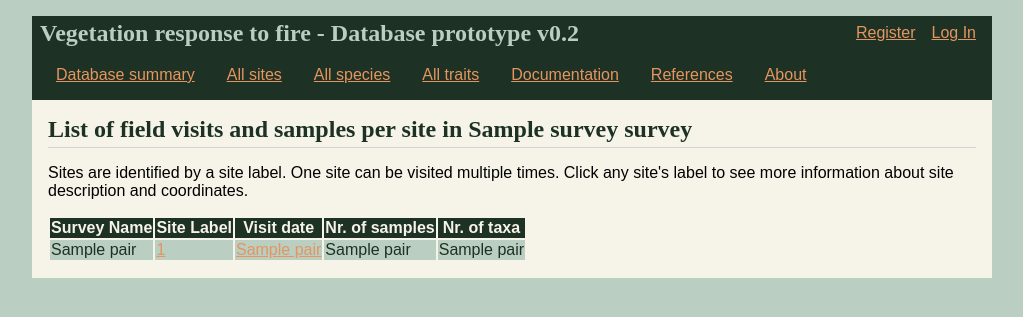
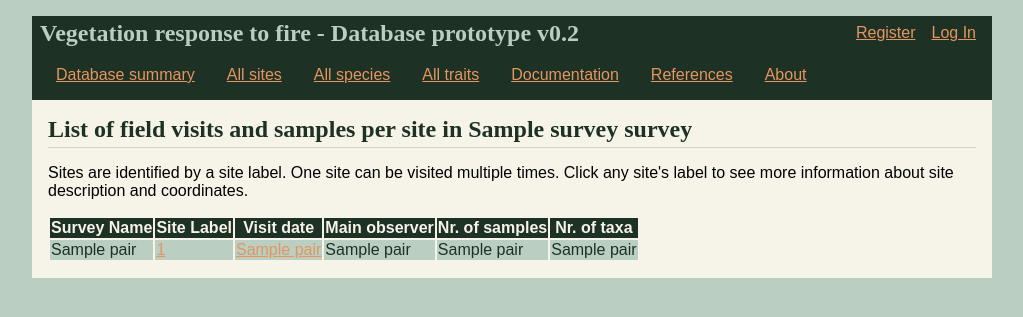
Before and after one commit to ces-unsw-edu-au/fireveg-webapp, a Flask app: template webapp/templates/visits/list.html in a window 1280 px wide. Shown: the top 317 px of the page, without its empty margins (128-1151 px from the left). Run offline with Flask 2, Linux system fonts and the light colour scheme; the template is opened without the code that fills it: most values are stand-ins (such as "Sample title", 1, 10 or a date in 2020); some libraries are stand-ins or nearby versions.

Commit message:
Maps, visits and everything else

```diff
--- a/webapp/sites.py
+++ b/webapp/sites.py
@@ -57,7 +57,8 @@ def sites_map(survey):
 
     for point in site_list:
         if point[4] is not None:
-            folium.Marker([point[4],point[3]], popup=point[0]).add_to(marker_cluster)
+            msg = "<div>Site label: <a href='%s' target='side-nav'>%s</a> </div>" % (url_for( 'sites.site_info', id=point[0] ),point[0])
+            folium.Marker([point[4],point[3]], popup=msg).add_to(marker_cluster)
     #return folium_map._repr_html_()
     return render_template('sites/map.html', map=folium_map._repr_html_(), survey_name=survey)
 
--- a/webapp/templates/visits/list.html
+++ b/webapp/templates/visits/list.html
@@ -13,7 +13,7 @@
 <p>Sites are identified by a site label. One site can be visited multiple times. Click any site's label to see more information about site description and coordinates.</p>
 
     <table>
-        <tr><th>Survey Name</th><th>Site Label</th><th>Visit date</th><th>Nr. of samples</th><th>Nr. of taxa</th></tr>
+        <tr><th>Survey Name</th><th>Site Label</th><th>Visit date</th><th>Main observer</th><th>Nr. of samples</th><th>Nr. of taxa</th></tr>
     {% for pair in visits %}
         <tr>
           {% if pair[4] == None %}
@@ -28,6 +28,12 @@
               <td class='empty'>Description not available.</td>
             {% else %}
               <td><a href="{{ url_for( 'visits.visit_info', id=pair[0], dt=pair[1] ) }}">{{ pair[1] }} </a> </td>
+            {% endif %}
+
+            {% if pair[5] == None %}
+              <td class='empty'>Observer info missing</td>
+            {% else %}
+              <td>{{ pair[5] }}</td>
             {% endif %}
 
             {% if pair[2] == None or pair[2] == 0%}
--- a/webapp/visits.py
+++ b/webapp/visits.py
@@ -7,8 +7,6 @@ from webapp.auth import login_required
 from webapp.db import get_db
 from webapp.pg import get_pg_connection
 from datetime import datetime, timedelta
-import folium
-from folium.plugins import MarkerCluster
 
 bp = Blueprint('visits', __name__, url_prefix='/visits')
 
@@ -20,9 +18,9 @@ def visits_list(survey):
     pg = get_pg_connection()
     cur = pg.cursor()
     if survey == None:
-        qry='SELECT visit_id,visit_date,count(distinct sample_nr),count(distinct species_code),survey_name FROM form.field_visit v LEFT JOIN form.field_samples s USING(visit_id,visit_date) LEFT JOIN form.quadrat_samples q USING (visit_id,visit_date,sample_nr) GROUP BY survey_name,visit_id,visit_date ORDER BY survey_name,visit_id;'
+        qry='SELECT visit_id,visit_date,count(distinct sample_nr),count(distinct species_code),survey_name,CONCAT(givennames,\' \',surname) as main_observer FROM form.field_visit v LEFT JOIN form.field_samples s USING(visit_id,visit_date) LEFT JOIN form.quadrat_samples q USING (visit_id,visit_date,sample_nr) LEFT JOIN form.observerid ON mainobserver=userkey GROUP BY survey_name, visit_id, visit_date, givennames, surname ORDER BY survey_name,visit_id;'
     else:
-        qry='SELECT visit_id,visit_date,count(distinct sample_nr),count(distinct species_code),survey_name  FROM form.field_visit v LEFT JOIN form.field_samples s USING(visit_id,visit_date) LEFT JOIN form.quadrat_samples q USING (visit_id,visit_date,sample_nr) WHERE survey_name=\'%s\' GROUP BY survey_name,visit_id,visit_date ORDER BY survey_name,visit_id;' % survey
+        qry='SELECT visit_id,visit_date,count(distinct sample_nr),count(distinct species_code),survey_name,CONCAT(givennames,\' \',surname) as main_observer  FROM form.field_visit v LEFT JOIN form.field_samples s USING(visit_id,visit_date) LEFT JOIN form.quadrat_samples q USING (visit_id,visit_date,sample_nr) LEFT JOIN form.observerid ON mainobserver=userkey  WHERE survey_name=\'%s\' GROUP BY survey_name,visit_id,visit_date, givennames, surname ORDER BY survey_name,visit_id;' % survey
     cur.execute(qry)
     visit_list = cur.fetchall()
     cur.close()
```
